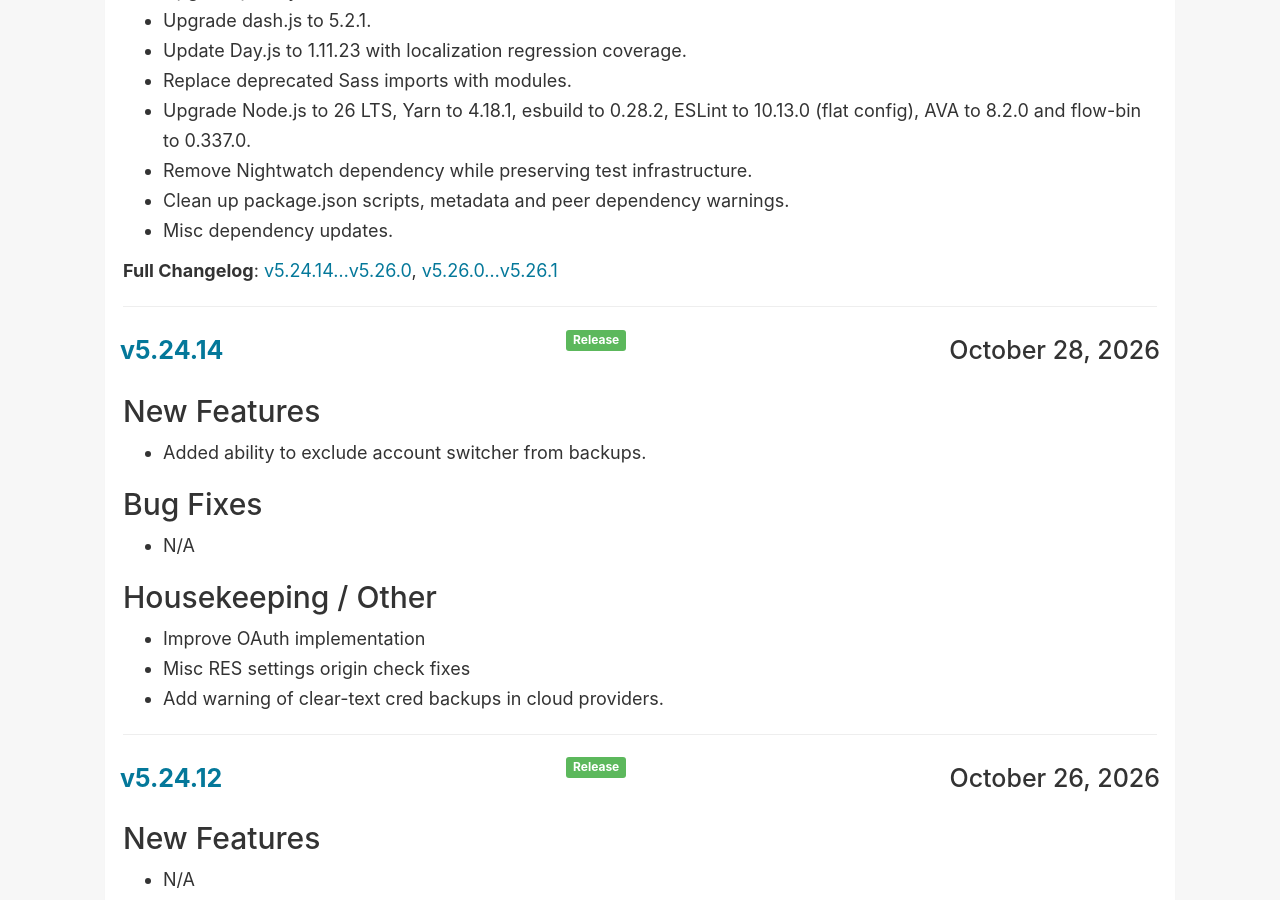
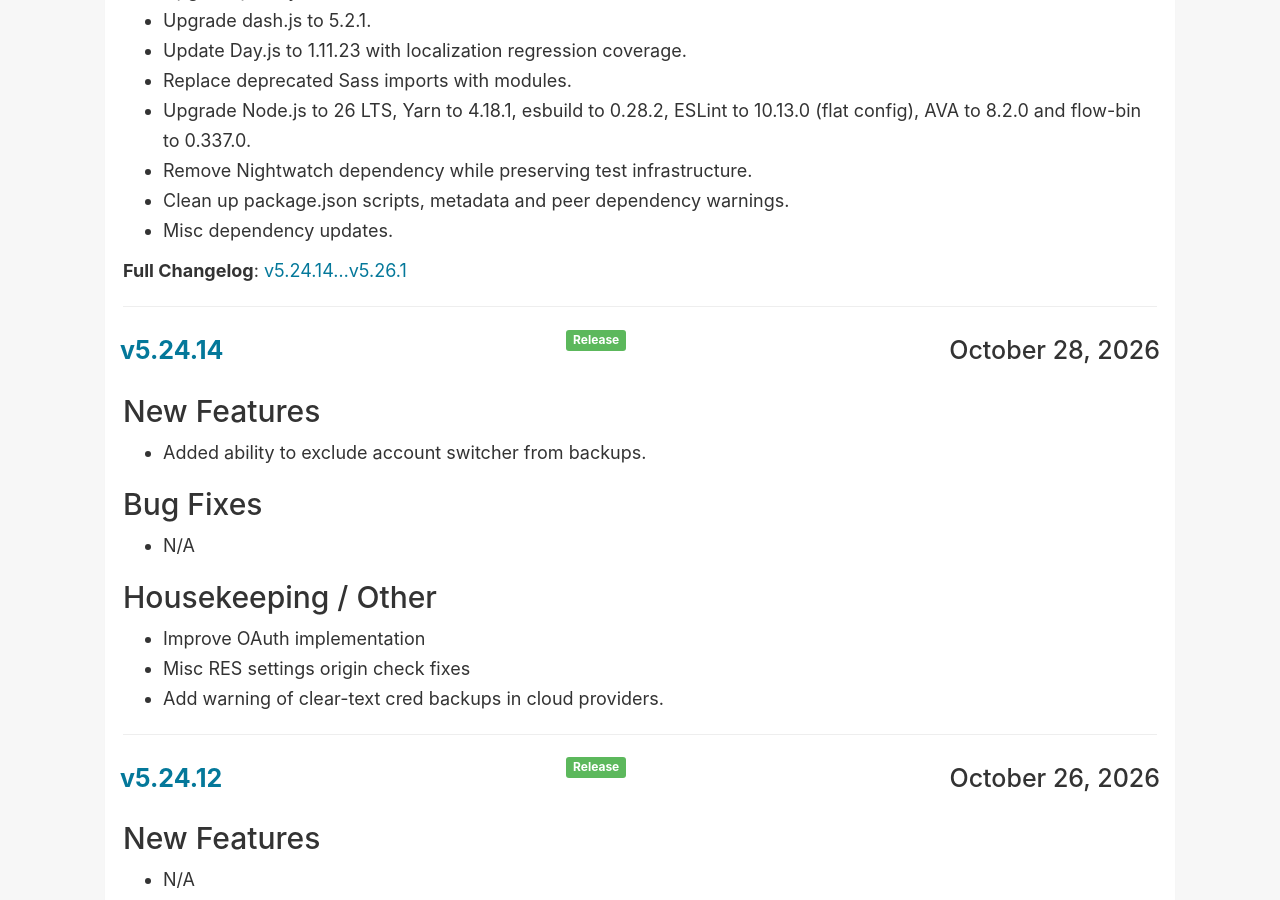
Before and after one commit to Reddit-Enhancement-Suite/Reddit-Enhancement-Suite.github.io, a Jekyll site: the page built from releases.html, in a window 1280 px wide and 900 px high, scrolled down 1127 px. Built offline with Jekyll 4.4.1, drawn with Linux system fonts in a browser that asks for light colours.

Commit message:
Fix changelog link for version updates
Updated the full changelog link to include v5.26.1.

```diff
--- a/_posts/2026-10-31-5261.md
+++ b/_posts/2026-10-31-5261.md
@@ -41,4 +41,4 @@ This release includes all changes from v5.26.0 and v5.26.1.
 - Clean up package.json scripts, metadata and peer dependency warnings.
 - Misc dependency updates.
 
-**Full Changelog**: [v5.24.14...v5.26.0](https://github.com/honestbleeps/Reddit-Enhancement-Suite/compare/v5.24.14...v5.26.0), [v5.26.0...v5.26.1](https://github.com/honestbleeps/Reddit-Enhancement-Suite/compare/v5.26.0...v5.26.1)
+**Full Changelog**: [v5.24.14...v5.26.1](https://github.com/honestbleeps/Reddit-Enhancement-Suite/compare/v5.24.14...v5.26.1)
```
